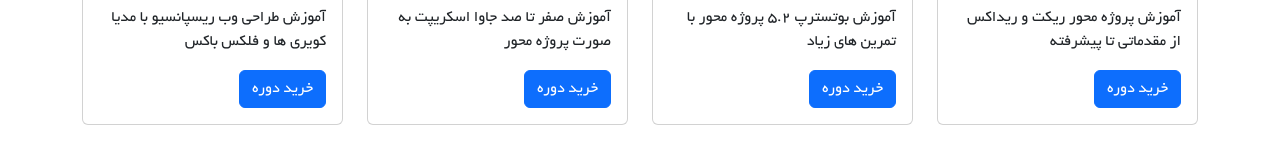
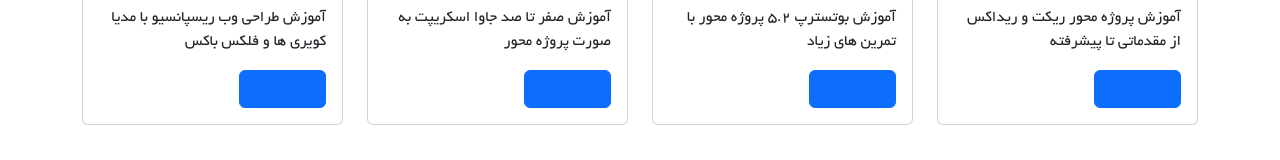
Before and after one commit to bahareseddigh/SPA, a React (Vite) app: page / in a window 1280 px wide. Shown: the part 916-1076 px from the top of the page. Built offline with nearby package versions, Linux system fonts and the light colour scheme.

Commit message:
import and use Link from react-router-dom

```diff
--- a/src/components/course/CourseItem.jsx
+++ b/src/components/course/CourseItem.jsx
@@ -1,5 +1,6 @@
 import Button from 'react-bootstrap/Button';
 import Card from 'react-bootstrap/Card';
+import { Link } from 'react-router-dom';
 
 function CourseItem({title, text, img}){
     return(
@@ -8,7 +9,9 @@ function CourseItem({title, text, img}){
       <Card.Body>
         <Card.Title>{title}</Card.Title>
         <Card.Text>{text}</Card.Text>
-        <Button variant="primary">خرید دوره</Button>
+        <Button variant="primary">
+          <Link className='buy-btn'>خرید دوره</Link>
+        </Button>
       </Card.Body>
     </Card>
 
```
